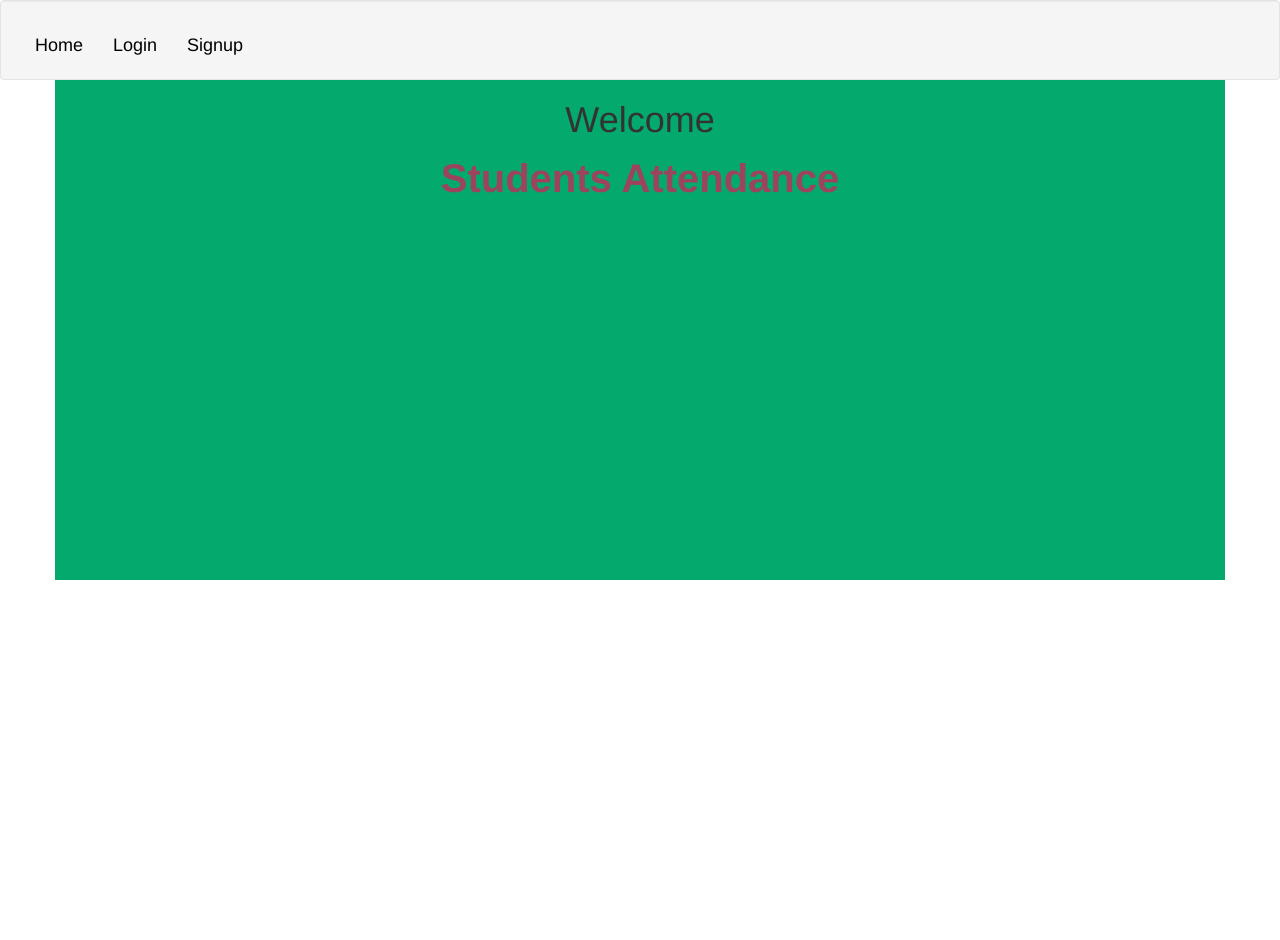
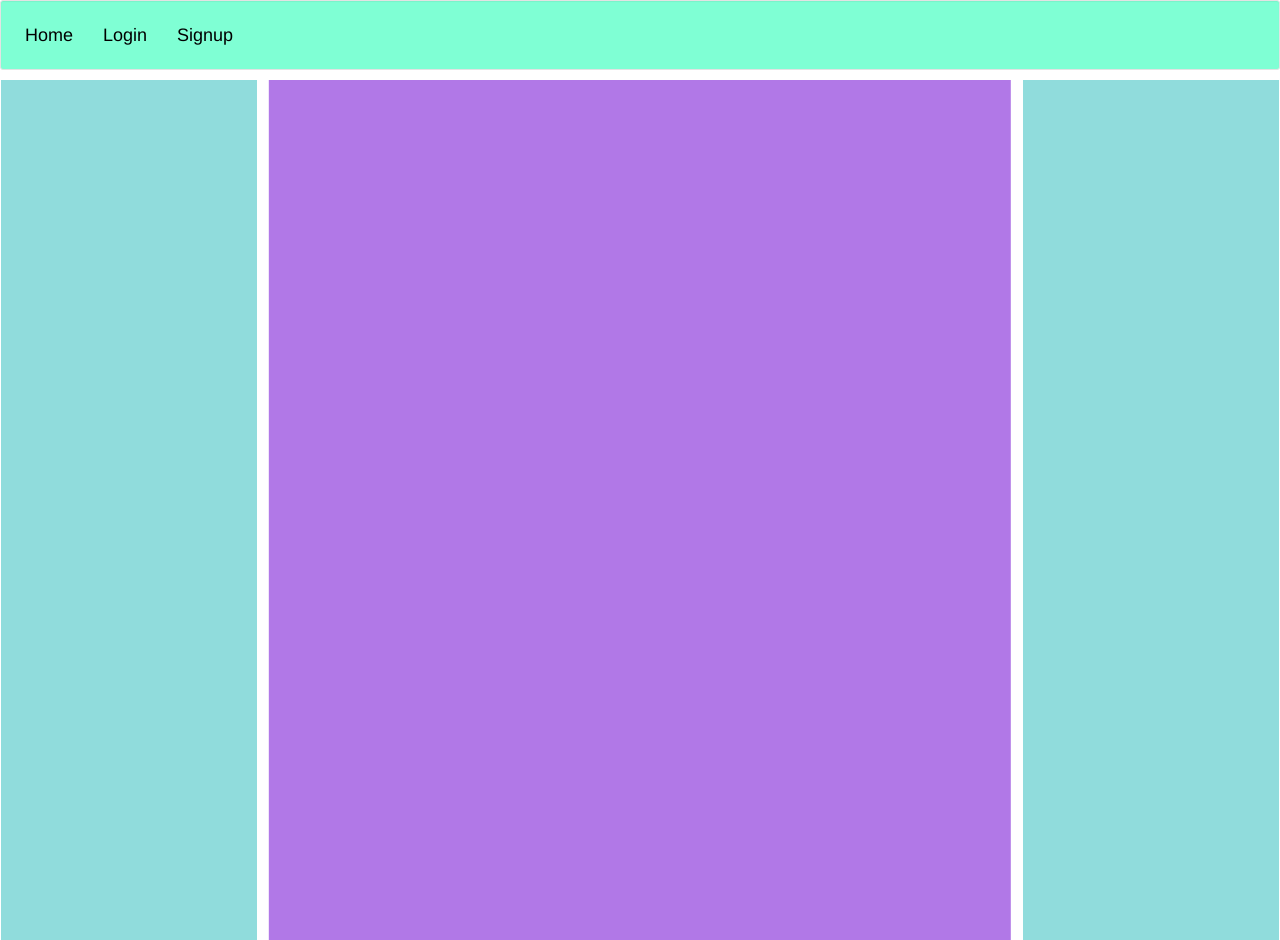
Before and after one commit to IBM-EPBL/IBM-Project-33254-1660217126, a Flask app: page / in a window 1280 px wide. Run offline with Flask 2, Linux system fonts and the light colour scheme; some libraries are stand-ins or nearby versions.

Commit message:
Assignment 3

```diff
--- a/Assignment/Sarankumar/App/app.py
+++ b/Assignment/Sarankumar/App/app.py
@@ -1,27 +1,75 @@
 
-from flask import Flask,render_template,request,redirect
-from data import storage, to_dbms
-app=Flask(__name__)
+from flask import Flask, render_template, request, redirect, url_for
+import sqlite3
+app = Flask(__name__)
+
+
 @app.route("/")
 def welcome():
     return render_template("base.html")
-@app.route("/signin")
+
+
+@app.route("/signin", methods=["POST", "GET"])
 def signin():
+    if request.method == "POST":
+        details = request.form
+        uname = details["uname"]
+        umobile = details["umobile"]
+        psw = details["psw"]
+        cnt=sqlite3.connect("mydb.db")
+        print("Connected")
+        cur = cnt.cursor()
+        cur.execute("SELECT mobile FROM Student;")
+        res = cur.fetchall()
+        ans=1
+        for i in res:
+            if i[0] == umobile:
+                cur.close()
+                ans= 0
+                break
+        if ans == 1:
+            return redirect("/signup")
+
+        return redirect("/next1")
     return render_template("index.html")
 
 
-@app.route("/signup",methods=["POST","GET"])
+@app.route("/signup", methods=["POST", "GET"])
 def signup():
-    if request.method=="POST":
-        details=request.form
-        name=details["uname"]
-        mobile=details["umobile"]
-        email=details["uemail"]
-        psw=details["psw"]
-        ob1=to_dbms()
-        ob1.get(name,mobile,email,psw)
-        print(storage.database)
-        return redirect("/sigin")
+    if request.method == "POST":
+        details = request.form
+        name = details["uname"]
+        mobile = details["umobile"]
+        email = details["uemail"]
+        psw = details["psw"]
+        cnt=sqlite3.connect("mydb.db")
+        print("Connected")
+        cur = cnt.cursor()
+        cur.execute("SELECT mobile FROM Student;")
+        res = cur.fetchall()
+        ans=1
+        for i in res:
+            if i[0] == mobile:
+                cur.close()
+                ans= 0
+                break
+        if ans == 1:
+            print("Should be created")
+            sql = '''INSERT INTO Student (sname, mobile,email,spassword) VALUES ("{}","{}","{}","{}")'''.format(name,mobile,email,psw)
+            print(sql)
+            cur = cnt.cursor()
+            cur.execute(sql)
+            cnt.commit()
+            # self.cnt.close()
+            return redirect("/signin")
+        else:
+            return redirect("/signin")
     return render_template("signup.html")
-if __name__=="__main__":
-    app.run(port="8050",debug=True)
+
+@app.route("/next1")
+def next1():
+    return render_template("next1.html")
+
+
+if __name__ == "__main__":
+    app.run(port="8050", debug=True)
--- a/Assignment/Sarankumar/App/templates/base.html
+++ b/Assignment/Sarankumar/App/templates/base.html
@@ -4,29 +4,62 @@
   <meta charset="utf-8">
   <meta http-equiv="X-UA-Compatible" content="IE=edge">
   <meta name="viewport" content="width=device-width, initial-scale=1">
-  <title>Bootstrap 101 Template</title>
+  <title>Welcome</title>
 
-  <!-- Bootstrap -->
   <link rel="stylesheet" href='https://cdn.jsdelivr.net/npm/bootstrap@3.4.1/dist/css/bootstrap.min.css'
     integrity="sha384-HSMxcRTRxnN+Bdg0JdbxYKrThecOKuH5zCYotlSAcp1+c8xmyTe9GYg1l9a69psu" crossorigin="anonymous">
+  <link rel="stylesheet" href="https://cdnjs.cloudflare.com/ajax/libs/font-awesome/5.13.0/css/all.min.css">
 </head>
 
 <body>
-  <div class="container-fluid well" style="height:80px ;margin: 0;">
+  <div class="container-fluid well well-sm" style="margin: 0; margin-bottom: 10px; background-color: aquamarine;">
     <a class="navbar-brand" href="/" style="color: black;">Home</a>
     <a class="navbar-brand " href="/signin" style="color: black;">Login</a>
     <a class="navbar-brand " href="/signup" style="color: black;">Signup</a>
   </div>
 
   {% block content %}
-  <div class="container text-center">
-    <h1>Welcome</h1>
-    <big style="font-size: 40px; font-weight:bold; color:rgb(157, 68, 93)">Students Attendance</big><br><br>
+  <div class="con"><div class="d1" style="padding: 10px;">
+
   </div>
+  <div class="d3">
+
+
+  </div>
+  <div class="d2">
+
+
+  </div>
+ </div>
+
+
+
   <style>
-    .container {
-      height: 500px;
-      background-color: #04AA6D;
+    .d1{
+      background-color: rgb(144,220,220);
+      width: 20%;
+      height: 100%;
+      position: absolute;
+      left: 1;
+
+
+    }
+    .d2{
+      height: 100%;
+      width: 20%;
+      position: absolute;
+      background-color:rgb(144, 220, 220);
+      right: 1;
+    }
+    .d3{
+      background-color: rgb(177, 120, 231);
+      left:50%;
+      right: 50%;
+      position:absolute;
+      width: 58%;
+      height: 100%;
+      transform: translate(-50%,0%);
+
     }
 
   </style>
--- /dev/null
+++ b/Assignment/Sarankumar/App/templates/next1.html
@@ -0,0 +1,4 @@
+{% extends "base.html"%}
+{% block content %}
+
+{% endblock content %}
```
Also changed, not shown: Assignment/Sarankumar/App/database.py (added, +35 -0 lines), Assignment/Sarankumar/App/templates/index.html (+5 -2 lines), Assignment/Sarankumar/App/templates/signup.html (+17 -5 lines), Assignment/Sarankumar/App/mydb.db (added).
